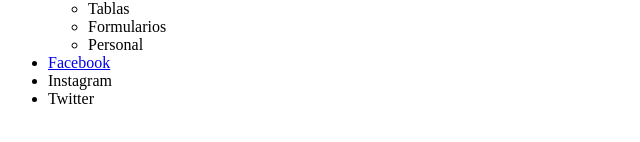
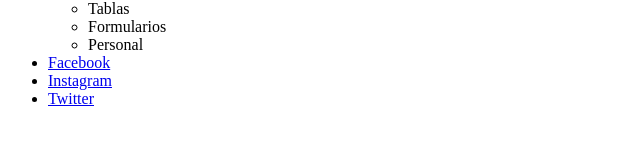
Before and after one commit to ValentinFPMONTECASTELO/Bolet-n-2.-AW, a plain HTML site: page torres_valentín/index.html in a window 1280 px wide. Shown: the part 134-276 px from the top of the page, without its empty margins (0-640 px from the left). Drawn offline with Linux system fonts and the light colour scheme.

Commit message:
Add files via upload

```diff
--- a/torres_valentín/index.html
+++ b/torres_valentín/index.html
@@ -1,4 +1,5 @@
 <!DOCTYPE html>
+
 <html>
 
     <meta charset="utf-8">
@@ -21,9 +22,10 @@
                     <li>Personal</li>
                 </ul>
             <li> <a href="https://facebook.com">Facebook</a></li>
-            <li>Instagram</li>
-            <li>Twitter</li>
+            <li> <a href="https://instagram.com">Instagram</a></li>
+            <li> <a href="https://twitter.com">Twitter</a></li>
         </ul>
 
     </body>
+
 </html>
```
